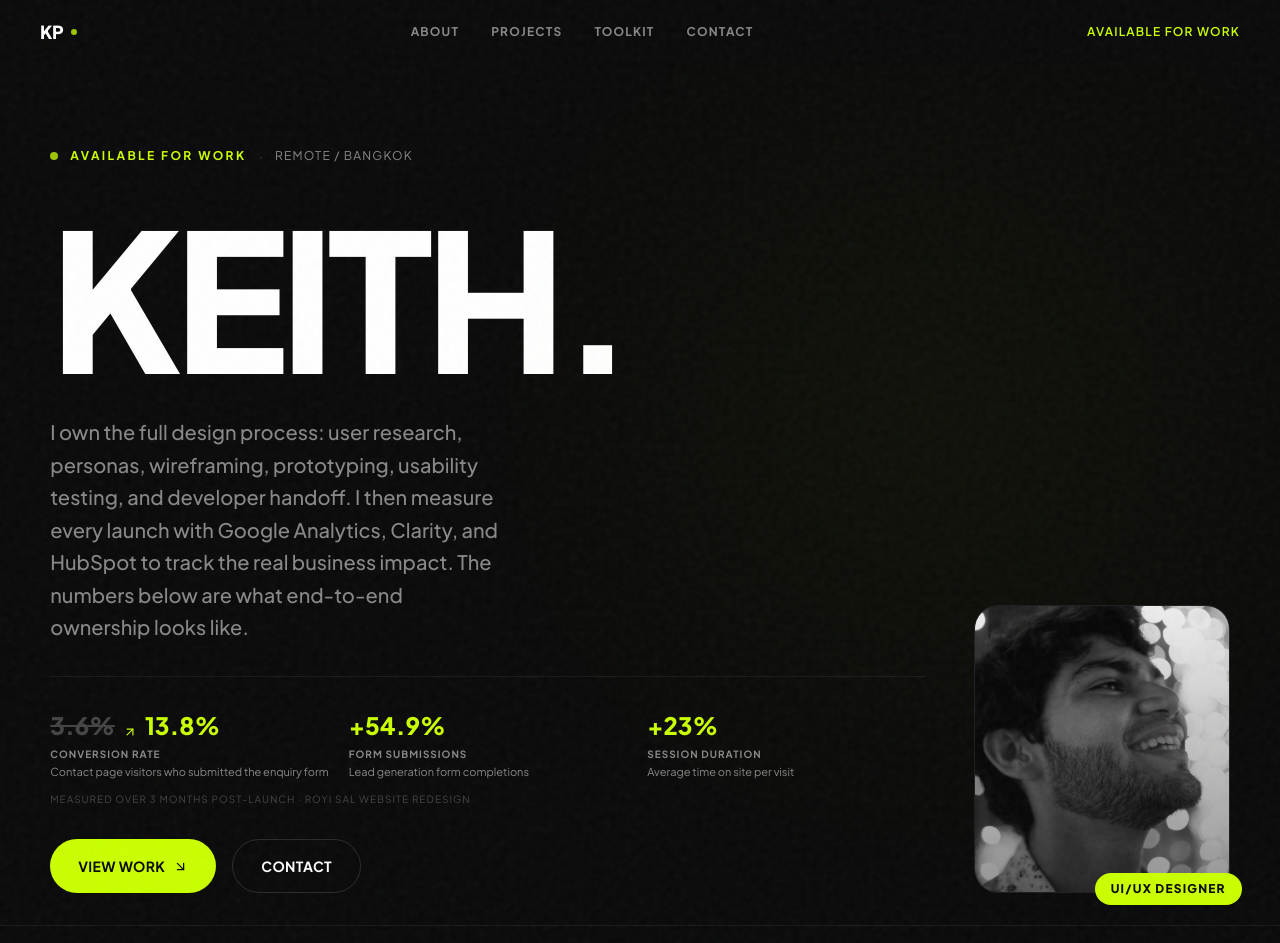
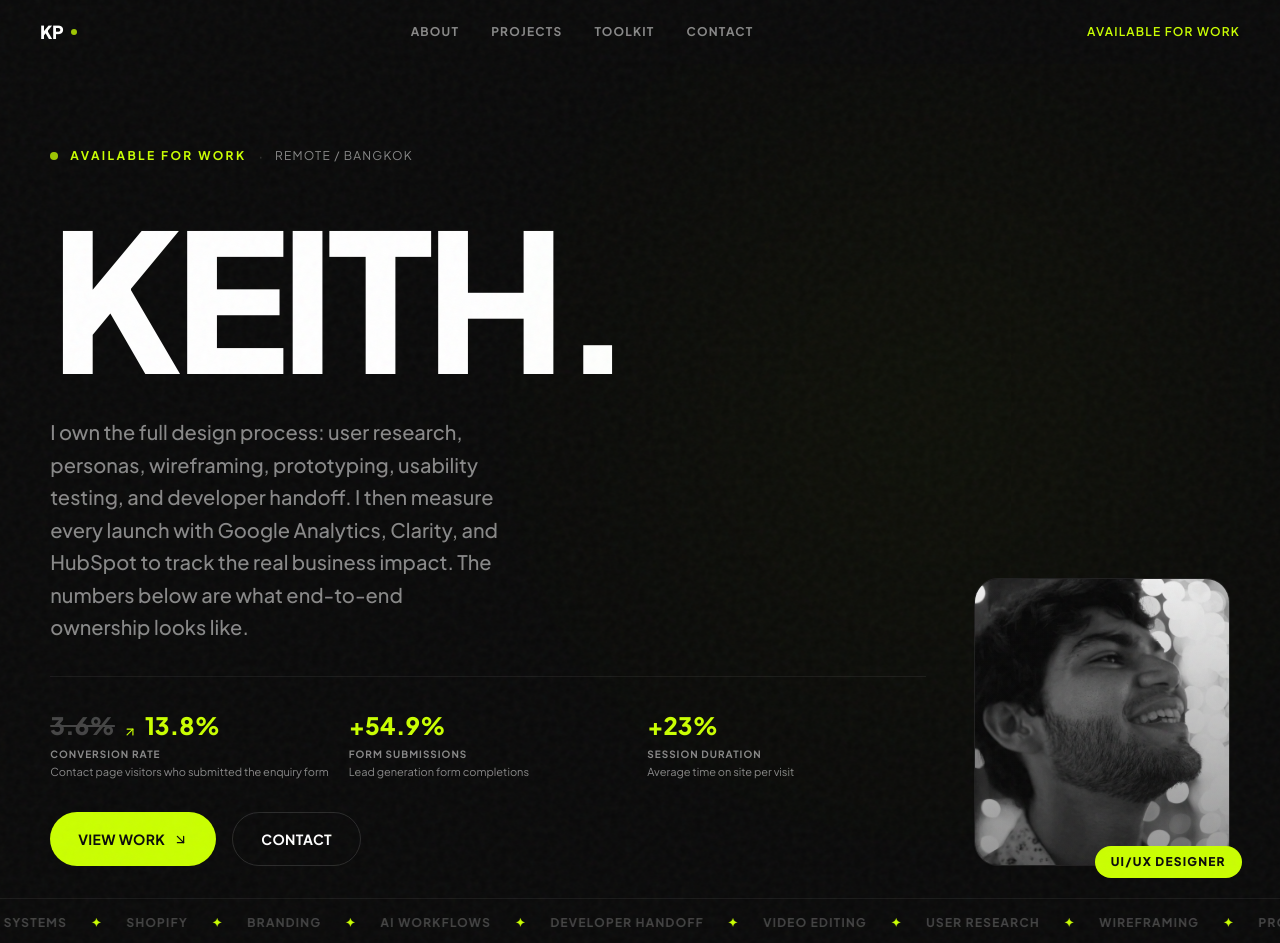
Before and after one commit to angrypaulfamily/portfolio, a Next.js app: page / in a window 1280 px wide. Shown: the top 943 px of the page. Built offline with nearby package versions, Linux system fonts and the light colour scheme.

Commit message:
Remove attribution line from hero stats strip
https://claude.ai/code/session_01N1XxZzmxRSuGRnqA7wCjxA

```diff
--- a/src/app/page.tsx
+++ b/src/app/page.tsx
@@ -111,7 +111,6 @@ export default function Home() {
                     <p className="text-[#888] text-[11px]">Average time on site per visit</p>
                   </div>
                 </div>
-                <p className="text-[#444] text-[10px] uppercase tracking-widest mt-3">Measured over 3 months post-launch · Royi Sal website redesign</p>
               </FadeUp>
 
               <FadeUp delay={0.6}>
```
